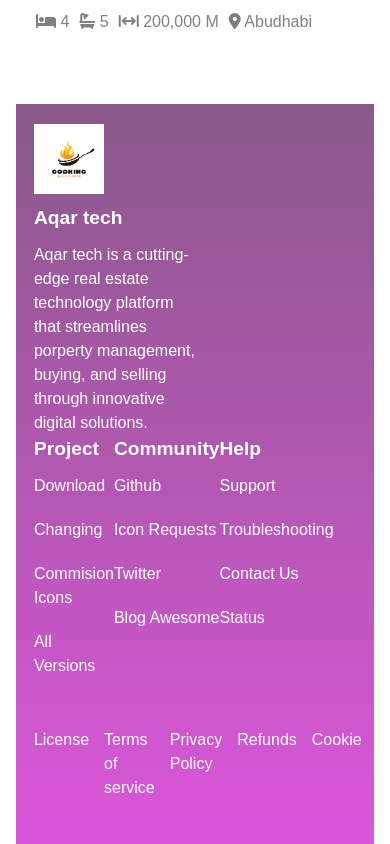
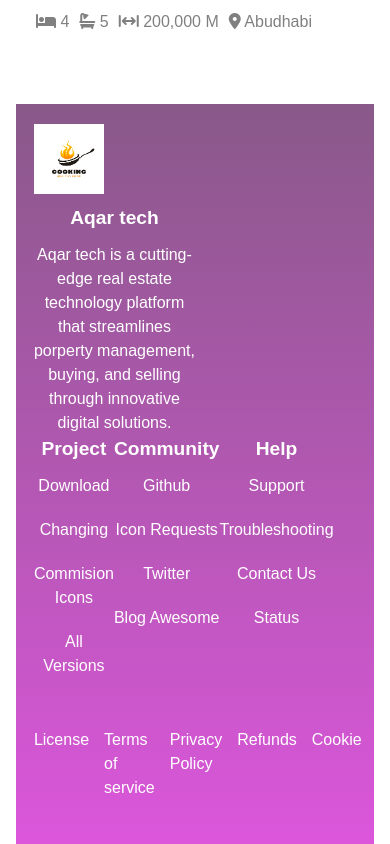
Before and after one commit to AH-2002/Aqaratak, a Next.js app: page /site/home in a window 390 px wide. Shown: the part 6756-7600 px from the top of the page. Built offline with nearby package versions, Linux system fonts and the light colour scheme.

Commit message:
Update globals.css

```diff
--- a/app/globals.css
+++ b/app/globals.css
@@ -58,7 +58,7 @@ body {
     }
     .shortDescription,.footerLists{
         width:100%;
-        text-align:'center';
+        text-align:center;
     }
 }
 @media (max-width: 1280px) {
```
